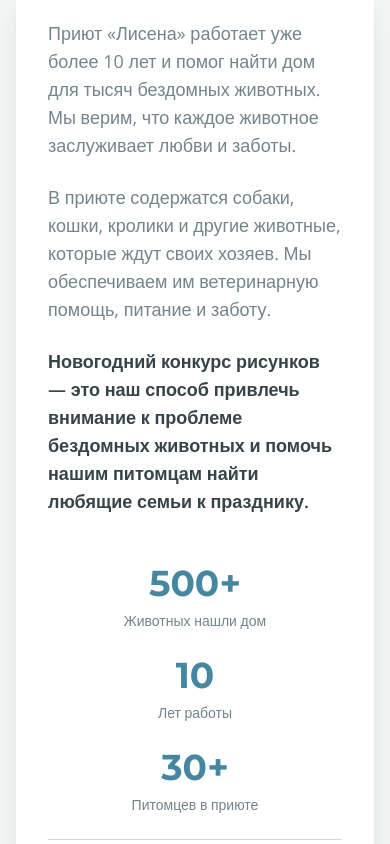
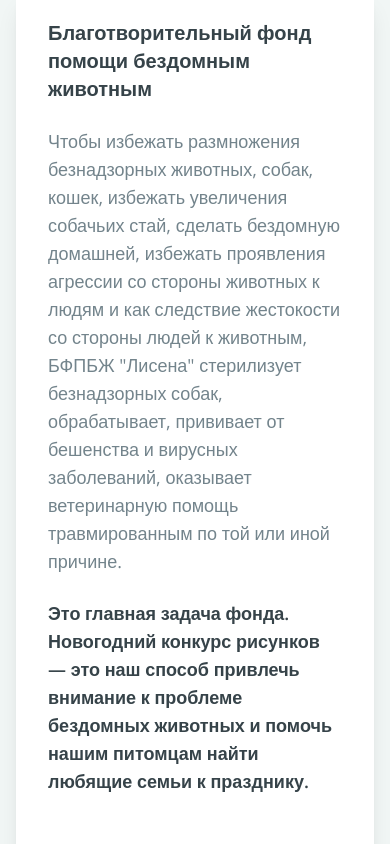
Before and after one commit to pr-poehali-dev/charity-pet-art-contest, a React (Vite) app: page / in a window 390 px wide. Shown: the part 5340-6184 px from the top of the page. Built offline with nearby package versions, Linux system fonts and the light colour scheme.

Commit message:
docs: обновлена информация о приюте

```diff
--- a/src/pages/Index.tsx
+++ b/src/pages/Index.tsx
@@ -305,30 +305,36 @@ const Index = () => {
             <Card className="border-none shadow-xl">
               <CardContent className="p-8 md:p-12">
                 <div className="space-y-6 text-lg text-muted-foreground">
-                  <p>
-                    Приют «Лисена» работает уже более 10 лет и помог найти дом для тысяч бездомных животных.
-                    Мы верим, что каждое животное заслуживает любви и заботы.
+                  <p className="font-semibold text-foreground text-xl">
+                    Благотворительный фонд помощи бездомным животным
                   </p>
                   <p>
-                    В приюте содержатся собаки, кошки, кролики и другие животные, которые ждут своих хозяев.
-                    Мы обеспечиваем им ветеринарную помощь, питание и заботу.
+                    Чтобы избежать размножения безнадзорных животных, собак, кошек, избежать увеличения собачьих стай,
+                    сделать бездомную домашней, избежать проявления агрессии со стороны животных к людям и как следствие
+                    жестокости со стороны людей к животным, БФПБЖ "Лисена" стерилизует безнадзорных собак, обрабатывает,
+                    прививает от бешенства и вирусных заболеваний, оказывает ветеринарную помощь травмированным по той или
+                    иной причине.
                   </p>
                   <p className="font-semibold text-foreground">
-                    Новогодний конкурс рисунков — это наш способ привлечь внимание к проблеме бездомных животных
-                    и помочь нашим питомцам найти любящие семьи к празднику.
+                    Это главная задача фонда. Новогодний конкурс рисунков — это наш способ привлечь внимание к проблеме
+                    бездомных животных и помочь нашим питомцам найти любящие семьи к празднику.
                   </p>
-                  <div className="grid sm:grid-cols-3 gap-6 pt-6">
+                  <div className="grid sm:grid-cols-2 lg:grid-cols-4 gap-6 pt-6">
                     <div className="text-center">
-                      <div className="text-4xl font-heading font-bold text-primary mb-2">500+</div>
-                      <div className="text-sm text-muted-foreground">Животных нашли дом</div>
+                      <div className="text-4xl font-heading font-bold text-primary mb-2">700+</div>
+                      <div className="text-sm text-muted-foreground">Животных спасено</div>
                     </div>
                     <div className="text-center">
-                      <div className="text-4xl font-heading font-bold text-primary mb-2">10</div>
-                      <div className="text-sm text-muted-foreground">Лет работы</div>
+                      <div className="text-4xl font-heading font-bold text-primary mb-2">200+</div>
+                      <div className="text-sm text-muted-foreground">Нашли свой дом</div>
                     </div>
                     <div className="text-center">
-                      <div className="text-4xl font-heading font-bold text-primary mb-2">30+</div>
-                      <div className="text-sm text-muted-foreground">Питомцев в приюте</div>
+                      <div className="text-4xl font-heading font-bold text-primary mb-2">2</div>
+                      <div className="text-sm text-muted-foreground">Года работы</div>
+                    </div>
+                    <div className="text-center">
+                      <div className="text-4xl font-heading font-bold text-primary mb-2">118</div>
+                      <div className="text-sm text-muted-foreground">Ждут свою семью</div>
                     </div>
                   </div>
                   <div className="flex flex-col gap-4 pt-6 border-t border-border">
```
